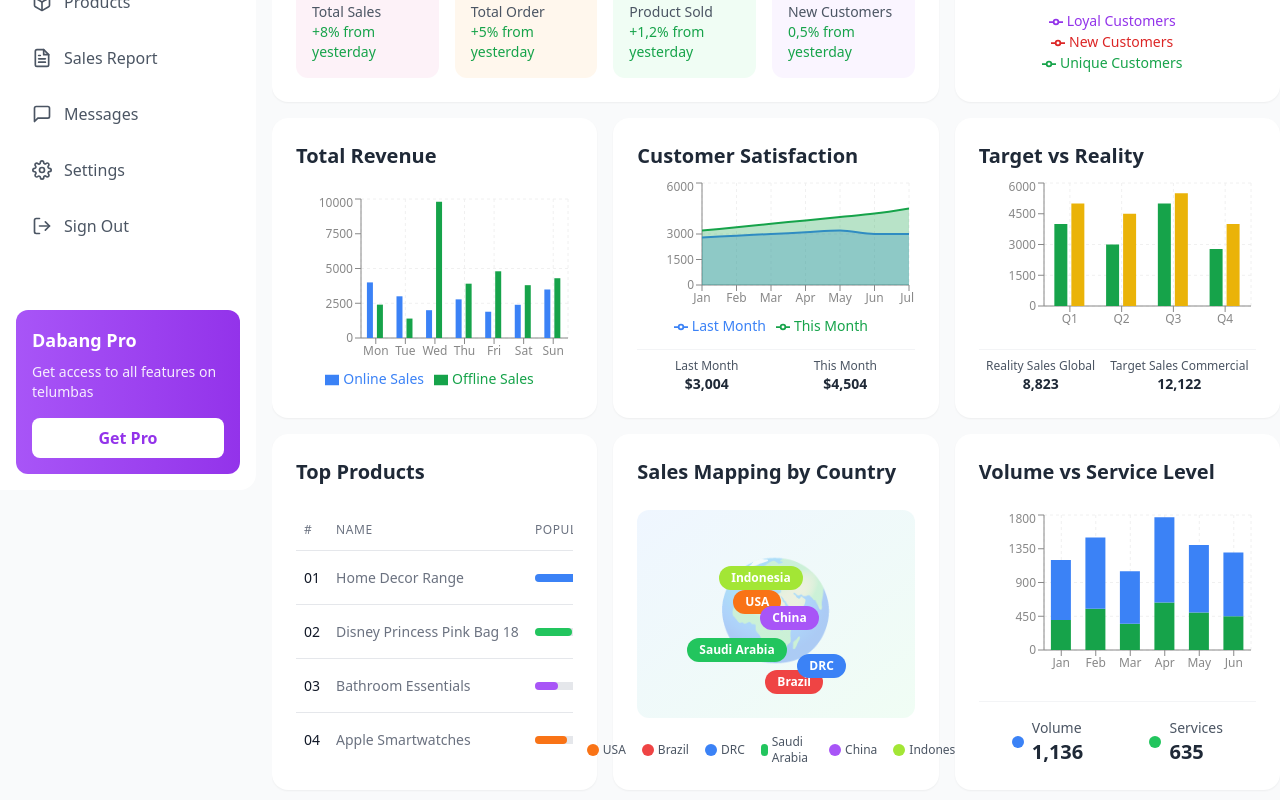
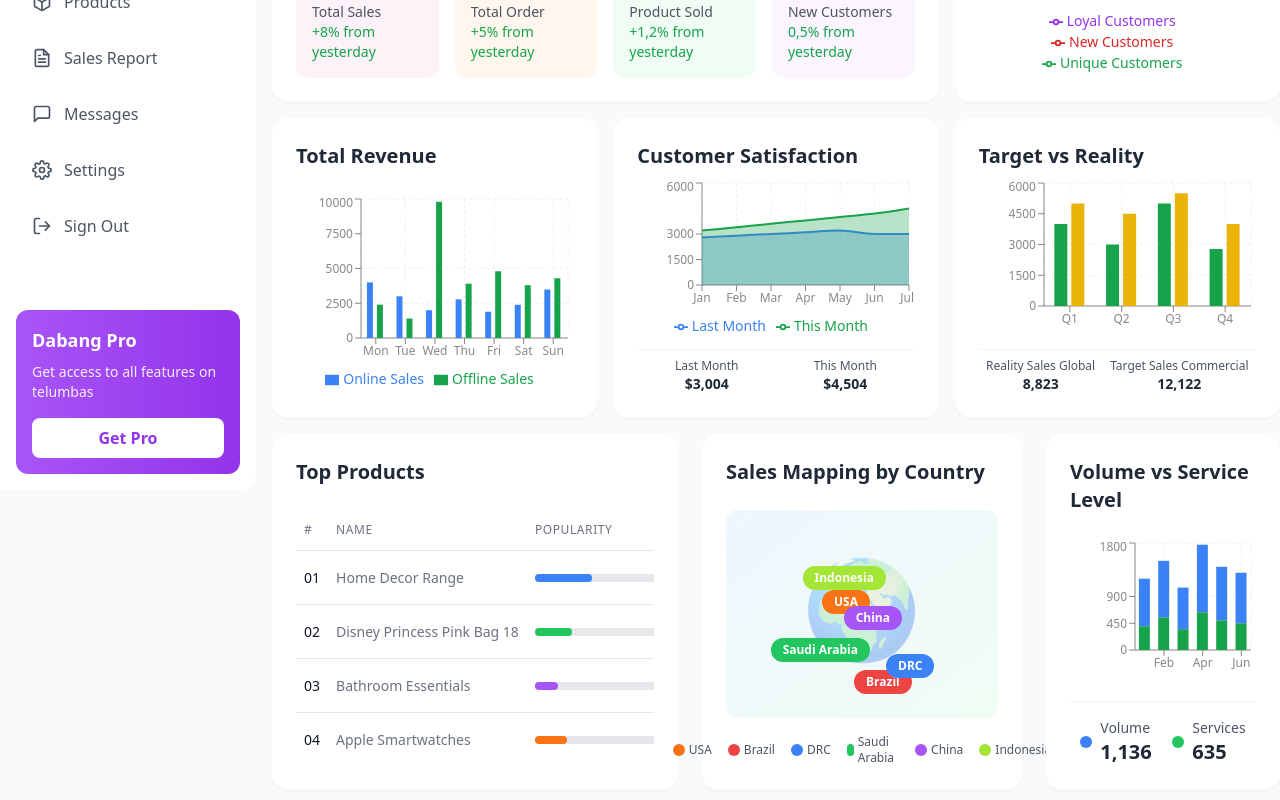
Before and after one commit to jpchsr-coder/sales-dashboard, a React app: page / in a window 1280 px wide. Shown: the part 278-1078 px from the top of the page. Built offline with nearby package versions, Linux system fonts and the light colour scheme; the HTML template or start-up script is replaced by a standard one.

Commit message:
added changes

```diff
--- a/src/App.jsx
+++ b/src/App.jsx
@@ -50,14 +50,14 @@ function App() {
             </div>
 
             {/* Bottom Row */}
-            <div className="grid grid-cols-1 lg:grid-cols-3 gap-4 mb-4">
-              <div>
+            <div className="grid grid-cols-1 lg:grid-cols-12 gap-6 mb-4">
+              <div className="lg:col-span-5 h-full min-h-[300px]">
                 <TopProducts />
               </div>
-              <div>
+              <div className="lg:col-span-4 h-full min-h-[300px]">
                 <SalesMapping />
               </div>
-              <div>
+              <div className="lg:col-span-3 h-full min-h-[300px]">
                 <VolumeVsService />
               </div>
             </div>
--- a/src/components/TopProducts.jsx
+++ b/src/components/TopProducts.jsx
@@ -9,11 +9,11 @@ const productsData = [
 
 const TopProducts = () => {
   return (
-    <div className="bg-white rounded-2xl shadow-sm p-6">
+    <div className="bg-white rounded-2xl shadow-sm p-6 h-full flex flex-col">
       <h2 className="text-xl font-bold text-gray-800 mb-6">Top Products</h2>
 
-      <div className="overflow-x-auto">
-        <table className="min-w-full divide-y divide-gray-200">
+      <div className="overflow-x-auto flex-1">
+        <table className="min-w-full divide-y divide-gray-200 h-full">
           <thead>
             <tr>
               <th scope="col" className="px-2 py-3 text-left text-xs font-medium text-gray-500 uppercase tracking-wider">#</th>
```
